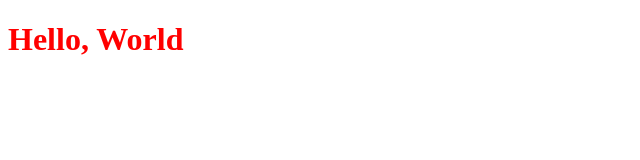
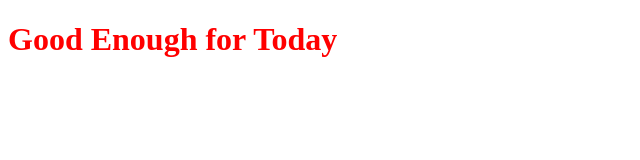
Before and after one commit to sarahsen/Practice, a React app: page / in a window 1280 px wide. Shown: the whole page, without its empty margins (0-640 px from the left). Built offline with nearby package versions, Linux system fonts and the light colour scheme.

Commit message:
first commit

```diff
--- a/src/index.html
+++ b/src/index.html
@@ -4,7 +4,7 @@
     <meta charset="UTF-8">
     <meta name="viewport" content="width=device-width, initial-scale=1.0">
     <meta http-equiv="X-UA-Compatible" content="ie=edge">
-    <title>Hello World</title>
+    <title>Practice App</title>
 </head>
 <body>
     <div id="root"></div>
--- a/src/js/index.js
+++ b/src/js/index.js
@@ -3,4 +3,4 @@ import { render } from 'react-dom';
 
 import '../css/custom.scss';
 
-render(<h1 className="red">Hello, World</h1>, document.getElementById('root'));
+render(<h1 className="red">Good Enough for Today</h1>, document.getElementById('root'));
```
